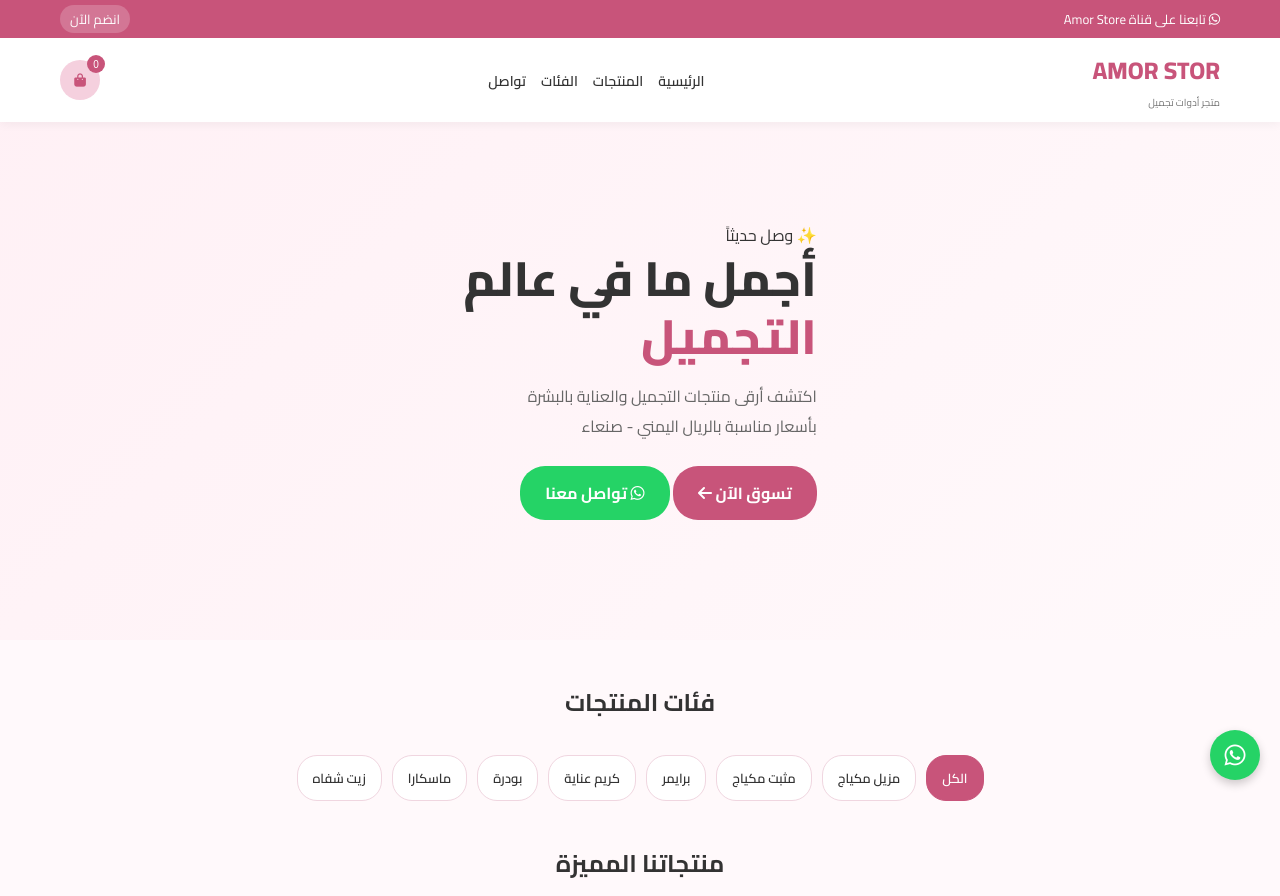
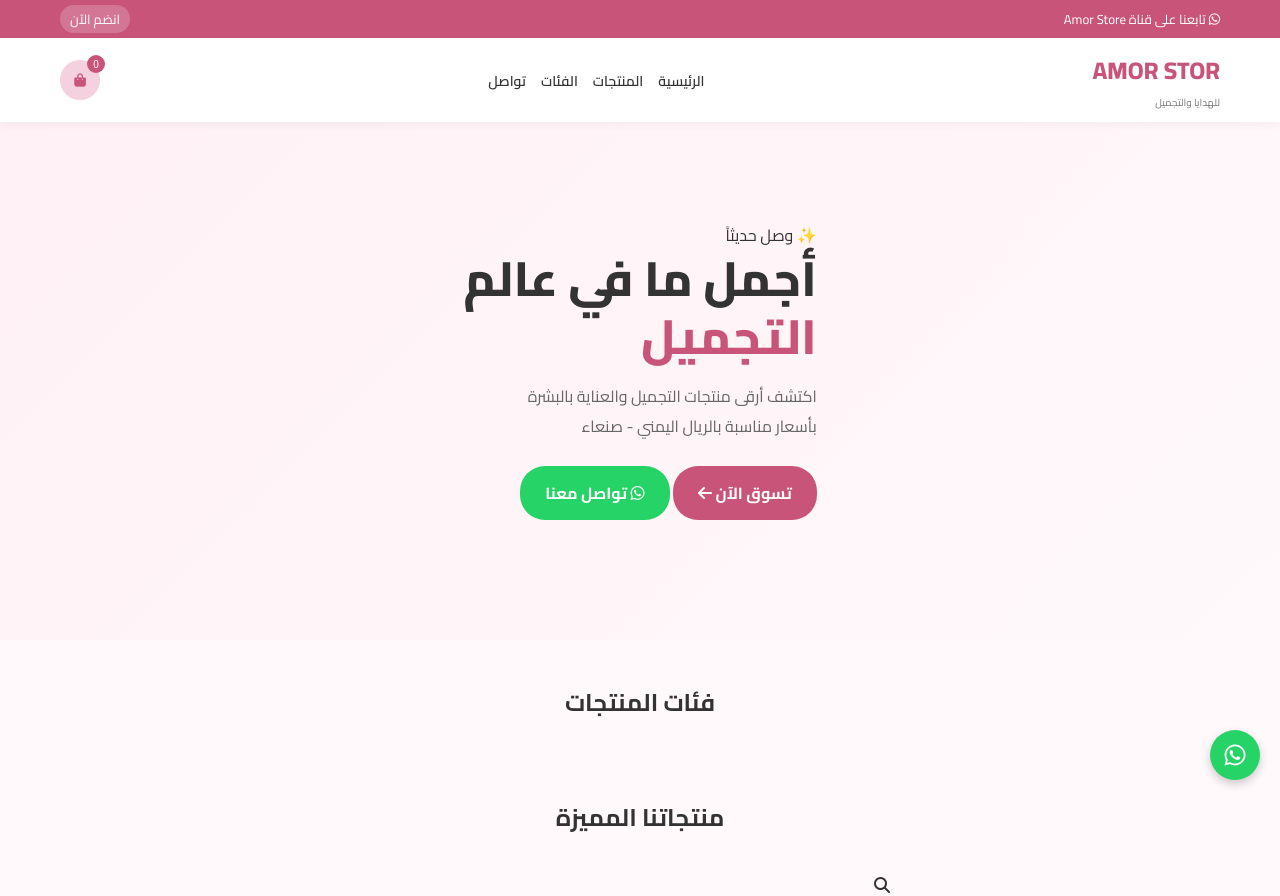
Before and after one commit to Salah-71/amor-stor, a plain HTML site: page index.html in a window 1280 px wide. Shown: the top 896 px of the page. Drawn offline with Linux system fonts and the light colour scheme.

Commit message:
Upload index.html

```diff
--- a/index.html
+++ b/index.html
@@ -3,6 +3,9 @@
 <head>
     <meta charset="UTF-8">
     <meta name="viewport" content="width=device-width, initial-scale=1.0">
+    <meta name="description" content="متجر أمور - AMOR STOR لأدوات التجميل والعناية بالبشرة. أحدث المستحضرات الأصلية بأسعار مذهلة.">
+    <meta name="keywords" content="أدوات تجميل, مكياج, عناية بالبشرة, متجر تجميل, صنعاء, مستحضرات تجميل, AMOR STOR, ميك اب, عطور, مثبت مكياج">
+    <meta name="robots" content="index, follow">
     <title>AMOR STOR - متجر أدوات تجميل</title>
     <link href="https://fonts.googleapis.com/css2?family=Cairo:wght@400;600;700;800&display=swap" rel="stylesheet">
     <link rel="stylesheet" href="https://cdn.jsdelivr.net/npm/@fortawesome/fontawesome-free@6.4.0/css/all.min.css">
@@ -23,7 +26,7 @@
                 <div class="header-content">
                     <div class="logo">
                         <h1 class="logo-name">AMOR STOR</h1>
-                        <p class="logo-sub">متجر أدوات تجميل</p>
+                        <p class="logo-sub">للهدايا والتجميل</p>
                     </div>
                     <nav class="nav" id="nav">
                         <ul>
@@ -75,16 +78,7 @@
             <div class="section-header">
                 <h2>فئات المنتجات</h2>
             </div>
-            <div class="categories-grid" id="categoriesGrid">
-                <div class="category-card active" data-cat="all"><span>الكل</span></div>
-                <div class="category-card" data-cat="مزيل مكياج"><span>مزيل مكياج</span></div>
-                <div class="category-card" data-cat="مثبت مكياج"><span>مثبت مكياج</span></div>
-                <div class="category-card" data-cat="برايمر"><span>برايمر</span></div>
-                <div class="category-card" data-cat="كريم عناية"><span>كريم عناية</span></div>
-                <div class="category-card" data-cat="بودرة"><span>بودرة</span></div>
-                <div class="category-card" data-cat="ماسكارا"><span>ماسكارا</span></div>
-                <div class="category-card" data-cat="زيت شفاه"><span>زيت شفاه</span></div>
-            </div>
+            <div class="categories-grid" id="categoriesGrid"></div>
         </div>
     </section>
 
@@ -157,7 +151,7 @@
 
     <div class="toast" id="toast"></div>
     <a href="https://wa.me/967775490941" target="_blank" class="whatsapp-float"><i class="fab fa-whatsapp"></i></a>
-
+    <script src="js/db.js"></script>
     <script src="js/main.js"></script>
 </body>
 </html>
```
